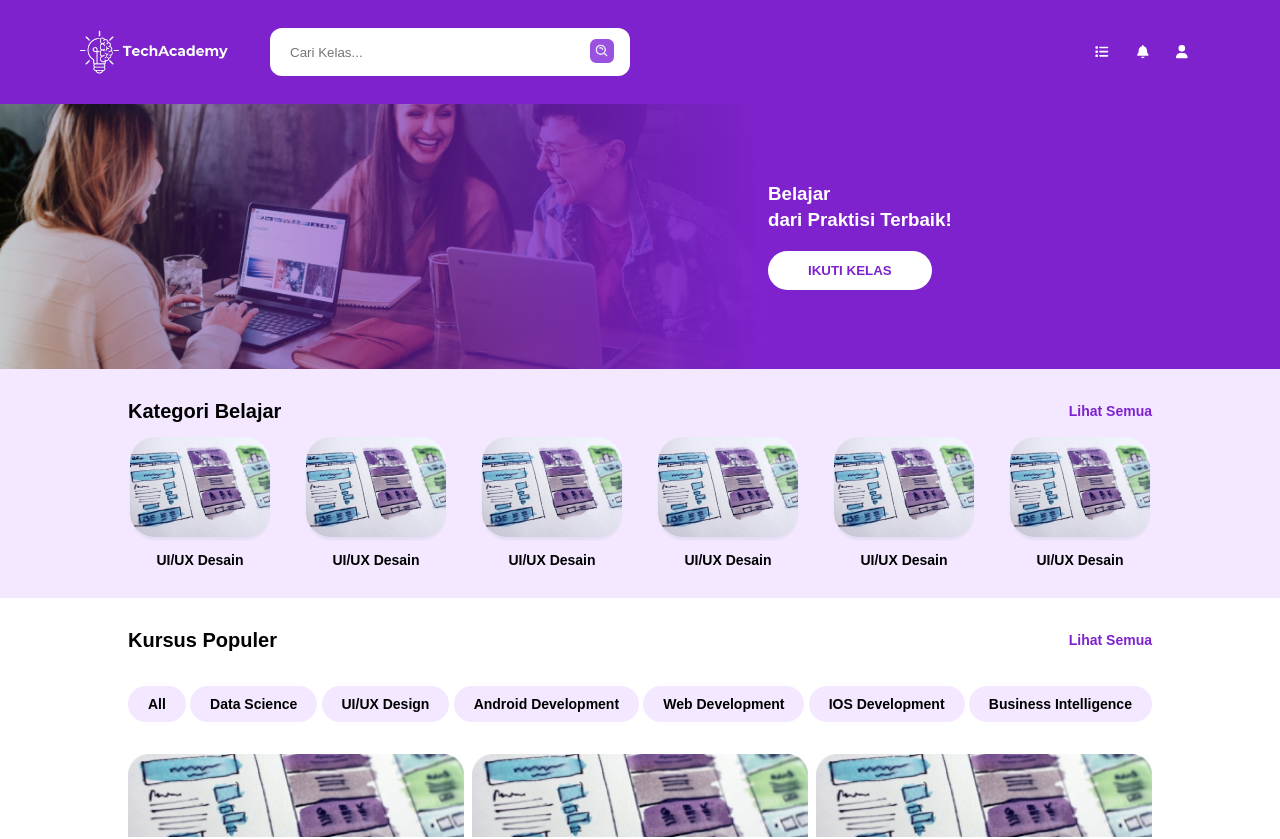
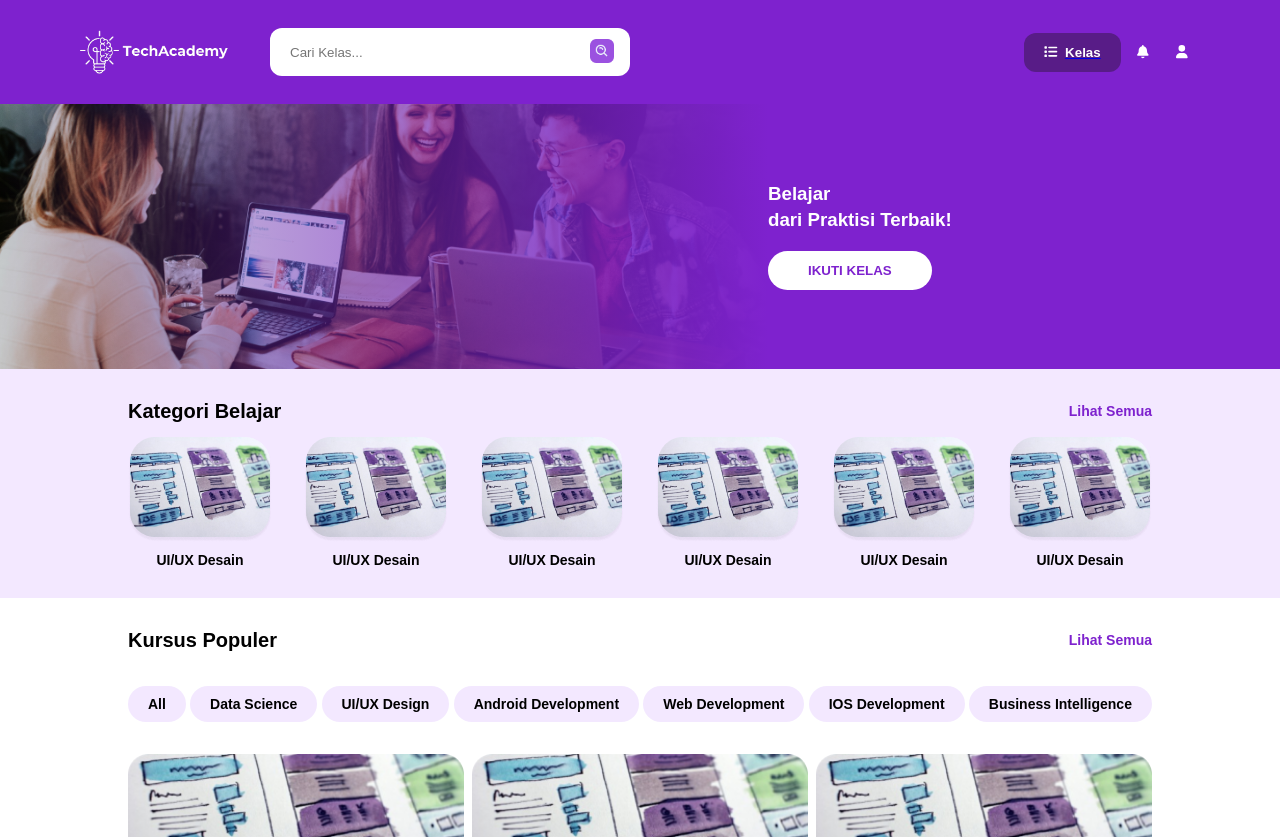
Before and after one commit to irfanmusthafaa/final_chapter_team02, a React (Vite) app: page / in a window 1280 px wide. Shown: the top 839 px of the page. Built offline with nearby package versions, Linux system fonts and the light colour scheme.

Commit message:
update link navbar

```diff
--- a/src/assets/components/Nav.jsx
+++ b/src/assets/components/Nav.jsx
@@ -1,6 +1,6 @@
 /* eslint-disable react/prop-types */
 import React, { useState } from "react";
-import { Link } from "react-router-dom";
+import { Link, useLocation } from "react-router-dom";
 import logo from "../images/icon-tech.png";
 import searchIcon from "../images/icon-search3.png";
 import { FontAwesomeIcon } from "@fortawesome/react-fontawesome";
@@ -9,11 +9,12 @@ import { faBell, faList, faSignIn, faUser } from "@fortawesome/free-solid-svg-ic
 export const Nav = ({ text }) => {
   const [navbarOpen, setNavbarOpen] = useState(false);
   const [isLoggedIn, setIsLoggedIn] = useState(true); // Track login state
-  const [activePage, setActivePage] = useState(""); // Track active page
+  const location = useLocation(); // Get the current location from React Router
+  const activePage = location.pathname.substring(1);
 
-  const handleMenuClick = (page) => {
-    setActivePage(page);
-  };
+  // const handleMenuClick = (page) => {
+  //   setActivePage(page);
+  // };
   return (
     <>
       <nav className=" flex flex-wrap items-center justify-between px-16 py-7  bg-purple-700">
@@ -58,32 +59,32 @@ export const Nav = ({ text }) => {
                 <div className="flex justify-center items-center gap-1">
                   <Link to="/kelas">
                     <button
-                      className={`bg-${
-                        activePage === "kelas" ? "purple-500 rounded-xl px-5 no-underline  " : "transparent"
+                      className={`${
+                        activePage !== "notification" && "akun/profil" ? "bg-purple-900 rounded-xl px-5 no-underline  " : "bg-transparent"
                       }  cursor-pointer border-none flex justify-center font-bold items-center gap-2 p-3 text-white hover:bg-purple-900`}
                     >
                       <FontAwesomeIcon icon={faList} />
-                      {text}
+                      {`${activePage !== "notification" && "akun/profil" ? "Kelas" : ""}`}
                     </button>
                   </Link>
-                  <Link to="/notication">
+                  <Link to="/notification">
                     <button
-                      className={`bg-${
-                        activePage === "notification" ? "purple-500 rounded-xl px-5 no-underline  " : "transparent"
+                      className={`${
+                        activePage === "notification" ? "bg-purple-900 rounded-xl px-5 no-underline  " : "bg-transparent"
                       }  cursor-pointer border-none flex justify-center font-bold items-center gap-2 p-3 text-white hover:bg-purple-900`}
                     >
                       <FontAwesomeIcon icon={faBell} />
-                      {text}
+                      {`${activePage === "notification" ? "Notifikasi" : ""}`}
                     </button>
                   </Link>
                   <Link to="/akun/profil">
                     <button
-                      className={`bg-${
-                        activePage === "akun/profil" ? "purple-500 rounded-xl px-5 no-underline  " : "transparent"
+                      className={`${
+                        activePage === "akun/profil" ? "bg-purple-900 rounded-xl px-5 no-underline  " : "bg-transparent"
                       }  cursor-pointer border-none flex justify-center font-bold items-center gap-2 p-3 text-white hover:bg-purple-900`}
                     >
                       <FontAwesomeIcon icon={faUser} />
-                      {text}
+                      {`${activePage === "akun/profil" ? "Akun" : ""}`}
                     </button>
                   </Link>
                 </div>
```
